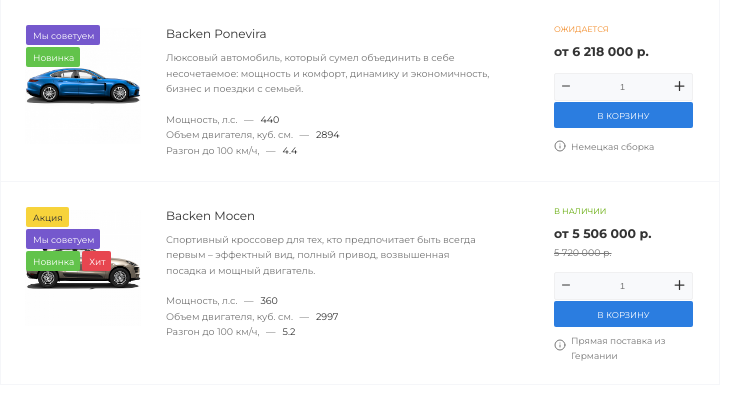
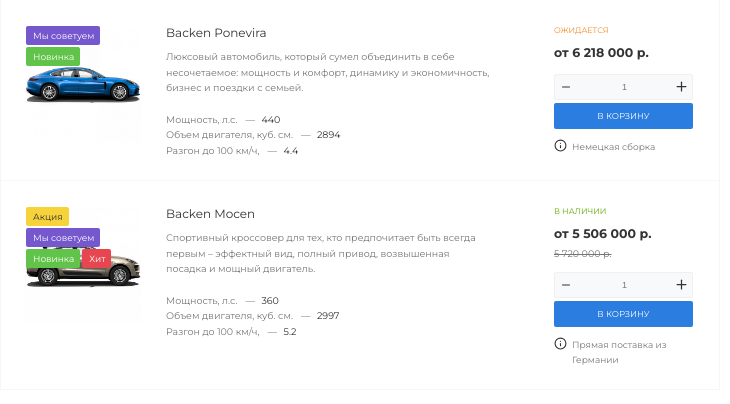
Before and after one commit to MarinaRacheeva/Boot_Camp, a PHP site: page / in a window 1280 px wide. Shown: the top 404 px of the page, without its empty margins (0-730 px from the left). Run offline with PHP 8.4, Linux system fonts and the light colour scheme.

Commit message:
Add files via upload

```diff
--- a/project_Marina_Racheeva/template/assets/css/screen.css
+++ b/project_Marina_Racheeva/template/assets/css/screen.css
@@ -16,7 +16,7 @@ h2 {
 }
 
 h3 {
-
+    color: #333333;
 }
 
 p {
@@ -27,6 +27,7 @@ a:link,
 a:visited,
 a:active {
     text-decoration: none;
+    color: #333333;
 }
 
 a:hover {
@@ -59,11 +60,11 @@ img {
     display: flex;
     flex-flow: row nowrap;
     flex: 0 1 100%;
-    padding: 28px 26px 21px 24px;
+    padding: 27px 26px 22px 24px;
 }
 @media (max-width: 480px) {
     .car__item {
-        padding: 35px 50px 37px 50px;
+        padding: 37px 50px 28px 53px;
         border: none;
     }
 }
@@ -81,7 +82,6 @@ img {
 .car__photo {
     display: block;
     flex: 0 0 116px;
-    margin: 0 25px 0 0;
     position: relative;
 }
 @media (max-width: 480px){
@@ -97,7 +97,7 @@ img {
 
 /*------------------------------marks-----------------------------------*/
 .marks {
-    margin: -4px 0 0 0;
+    margin: -2px 0 0 0;
     position: absolute;
     left: 0;
     top: 0;
@@ -119,14 +119,14 @@ img {
     float: left;
     font-size: 9px;
     margin: 1px;
-    padding: 6px 6px 5px 7px;
+    padding: 5px 6px 5px 7px;
     width: fit-content;
 }
 @media (max-width: 480px){
     .marks__item {
         font-size: 12px;
         margin: 2px;
-        padding: 7px 7px 7px 7px;
+        padding: 7px 8px 7px 9px;
     }
 }
 
@@ -162,15 +162,21 @@ img {
     display: flex;
     flex: 0 1 100%;
     flex-flow: column nowrap;
+    padding: 0 0 0 25px;
+    position: relative;
+}
+@media (max-width: 480px){
+    .car__info {
+        padding: 29px 0 0 0;
+    }
 }
 
 a.car__name {
-    color: #333333;
+
 }
 @media (max-width: 480px){
     a.car__name {
         font-size: 16px;
-        padding: 9px 0 0 0;
     }
 }
 
@@ -182,14 +188,13 @@ a.car__name:hover {
     font-size: 9.5px;
     flex: 0 1 auto;
     line-height: 15.5px;
-    padding: 10px 62px 15px 0;
+    padding: 10px 62px 16px 0;
 }
 @media (max-width: 480px){
     .car__description {
         font-size: 13px;
-        padding: 23px 0;
+        padding: 20px 0 19px 0;
         line-height: 19px;
-
     }
 }
 
@@ -205,94 +210,95 @@ a.car__name:hover {
     }
 }
 
-.character__name {
-	float: left;
-}
-
-.character__dash {
-    padding: 0 7px 0 4px;
+.character__name::after{
+    content: "—";
+    padding: 0 4px 0 8px;
 }
 @media (max-width: 480px){
-    .character__dash {
-        padding: 0 12px;
-
+    .character__name::after {
+        padding: 0 8px 0 12px;
     }
 }
 
 .character__value {
     color: #333333;
+
+
 }
 
-/*------------------------------buy-----------------------------------*/
-.buy{
+/*------------------------------car__buy-----------------------------------*/
+.car__buy{
     display: flex;
     flex-flow: column nowrap;
+
 }
 @media (max-width: 480px){
-    .buy{
+    .car__buy{
         display: flex;
         flex-flow: row nowrap;
         justify-content: space-between;
-        padding: 38px 0 0 0;
+        padding: 35px 0 0 0;
+        margin: 0 0 0 -1px;
     }
 }
 
-.buy__instruments {
+.car__buy-instruments {
     flex: 0 1;
     flex-flow: column nowrap;
+    margin: -1px 0 10px 0;
 }
 @media (max-width: 480px){
-    .buy__instruments {
+    .car__buy-instruments {
         flex-flow: column wrap;
+
     }
 }
 
-.buy__status {
+.car__buy-status {
     font-size: 8px;
-    margin: -3px 0 0 0;
     text-transform: uppercase;
     padding: 0 0 13px 0px;
 }
 @media (max-width: 480px){
-    .buy__status {
+    .car__buy-status {
         font-size: 11px;
-        padding: 0 0 20px 0px;
+        padding: 0 0 18px 0px;
     }
 }
 
-.buy__status_wait {
+.status_wait {
 	color: #f28c29;
 }
 
-.buy__status_in-stock {
+.status_in-stock {
 	color: #5fa800;
 }
 
-.buy__price {
+.car__buy-price {
     color: #333333;
     font-size: 12.5px;
     font-weight: bold;
 }
 @media (max-width: 480px){
-    .buy__price {
+    .car__buy-price {
         font-size: 17px;
     }
 }
 
-.buy__old-price {
+.car__buy-old-price {
     font-size: 9.5px;
     text-decoration: line-through;
     padding: 8px 0 0 0;
 }
 @media (max-width: 480px){
-    .buy__old-price {
+    .car__buy-old-price {
         font-size: 13px;
-        padding: 12px 0 0 0;
+        padding: 11px 0 0 0;
     }
 }
 
-/*------------------------------buy__quantity-----------------------------------*/
-.buy__quantity {
+/*------------------------------car__buy-quantity-----------------------------------*/
+.car__buy-quantity {
     background-color: #f8f9fb;
     box-sizing: border-box;
     border: 1px solid #f0f0f1;
@@ -301,12 +307,14 @@ a.car__name:hover {
     display: flex;
     justify-content: space-between;
     flex: 0 1;
-    margin: 14px 0 0 0;
+    height: 26px;
+    margin: 14px 0 2px 0;
     width: 139px;
 }
 @media (max-width: 480px){
-    .buy__quantity {
+    .car__buy-quantity {
         box-sizing: border-box;
+        height: 35px;
         margin: 20px 0 0 0;
         width: 193px;
     }
@@ -336,12 +344,12 @@ a.buy__quantity-btn-plus {
 }
 
 .plus-img {
-    padding: 0 5px 0 0;
+    padding: 4px 3px 0 0;
     width: 15px;
 }
 @media (max-width: 480px){
     .plus-img {
-        padding: 4px 7px 0 0;
+        padding: 9px 9px 0 0;
         width: 15px;
     }
 }
@@ -355,60 +363,72 @@ a.buy__quantity-btn-plus:hover {
     border: none;
     color: #777777;
     font-size: 9px;
-    padding: 0 0 0 1px;
+    padding: 0 0 0 3px;
     text-align: center;
     width: 20px;
+    outline: none;
 }
 @media (max-width: 480px){
     .buy__quantity-count {
         font-size: 13px;
+        padding: 0 0 0 2px;
     }
 }
-
+.buy__quantity-count::-webkit-inner-spin-button,
+.buy__quantity-count::-webkit-outer-spin-button {
+    -webkit-appearance: none;
+    margin:0;
+}
 /*------------------------------button-----------------------------------*/
-a.btn {
-
+.btn {
     background-color: #2b7de0;
     border-radius: 2px;
+    border: none;
     box-sizing: border-box;
     color: #ffffff;
     display: inline-block;
     flex: 0 1;
     font-size: 8.5px;
+    font-family: 'Montserrat', sans-serif;
     height: 26px;
     margin: 1px 0 0 0;
     text-align: center;
     text-decoration: none;
     text-transform: uppercase;
-    padding: 10px 0;
+    padding: 5px 0;
     width: 139px;
 }
 @media (max-width: 480px){
-    a.btn {
+    .btn {
         box-sizing: border-box;
         flex: 0 1;
         font-size: 12px;
-        height: 36px;
+        height: 35px;
         margin: 4px 0 0 0;
         text-decoration: none;
-        padding: 13px 0;
+        padding: 10px 0;
         width: 193px;
     }
 }
 
-a.btn:hover {
-
+.btn:hover {
 }
 
 /*------------------------------buy__info-----------------------------------*/
 .info {
     display: flex;
     justify-content: flex-start;
-    padding: 6px 0 0 0;
 }
 @media (max-width: 480px){
     .info {
        justify-content: flex-end;
+       padding: 13px 0 0 257px;
+       position: absolute;
+    }
+    .car:nth-child(2)
+    .info {
+       padding: 13px 0 0 176px;
+       position: absolute;
     }
 }
 
@@ -418,11 +438,11 @@ a.btn:hover {
 }
 
 .info__logo_size {
-    width: 12px;
+    width: 13px;
 }
 @media (max-width: 480px){
     .info__logo_size {
-        width: 16px;
+        width: 17px;
     }
 }
 
@@ -437,6 +457,6 @@ a.btn:hover {
         align-self: flex-start;
         font-size: 12px;
         line-height: 18px;
-        padding: 6px 0 0 0;
+        padding: 0 0 0 2px;
     }
 }
--- /dev/null
+++ b/project_Marina_Racheeva/template/assets/js/script.js
@@ -0,0 +1,27 @@
+'use strict';
+
+jQuery(function () {
+
+    $('.buy__quantity-btn-minus').click(function () {
+        let $input = $(this).parent().find('input');
+        let count = parseInt($input.val()) - 1;
+        if (count < 1) {
+            count = 1;
+        }
+        $input.val(count);
+        $input.change();
+        return false;
+    });
+
+    $('.buy__quantity-btn-plus').click(function () {
+        let $input = $(this).parent().find('input');
+        let count = parseInt($input.val()) + 1;
+        $input.val(count);
+        $input.change();
+        return false;
+    });
+
+
+
+
+});
--- a/project_Marina_Racheeva/template/index.html
+++ b/project_Marina_Racheeva/template/index.html
@@ -3,7 +3,7 @@
 
 <head>
     <meta charset="UTF-8">
-    <meta name="viewport" content="width=device-width, initial-scale=1.0">
+    <meta name="viewport" content="width=device-width, initial-scale=1.0, maximum-scale=1.0, user-scalable=no">
     <link type="text/css" rel="stylesheet" href="assets/css/reset.css" media="all">
     <link type="text/css" rel="stylesheet" href="assets/css/screen.css" media="all">
     <link
@@ -15,63 +15,64 @@
 <body>
     <ul class="cars">
         <li class="car__item car">
-
             <div class="car__photo">
-
                 <div class="marks">
-                    <a href="#" class="marks__item marks__item-action">Акция</a>
-                    <a href="#" class="marks__item marks__item-advice">Мы советуем</a>
-                    <a href="#" class="marks__item marks__item-new">Новинка</a>
-                    <a href="#" class="marks__item marks__item-hit">Хит</a>
+                    <div class="marks__item marks__item-action">Акция</div>
+                    <div class="marks__item marks__item-advice">Мы советуем</div>
+                    <div class="marks__item marks__item-new">Новинка</div>
+                    <div class="marks__item marks__item-hit">Хит</div>
                 </div>
-                <img class="car__photo-img" src="images/content/ponevira.png" alt="Backen Ponevira">
+                <a href="#" class="car__photo-img"><img src="images/content/ponevira.jpg" alt="Backen Ponevira"></a>
             </div>
             <div class="car__info">
-                <a href="#" class="car__name">Backen Ponevira</a>
+                <h3><a href="#" class="car__name">Backen Ponevira</a></h3>
                 <div class="car__description">Люксовый автомобиль, который сумел объединить в себе несочетаемое:
                     мощность и комфорт, динамику и экономичность, бизнес и поездки с семьей.</div>
-                <dl class="car__character">
-                    <dt class="character__name">Мощность, л.с. <span class="character__dash">—</span></dt>
-                    <dd class="character__value">440</dd>
-                    <dt class="character__name">Объем двигателя, куб. см. <span class="character__dash">—</span></dt>
-                    <dd class="character__value">2894</dd>
-                    <dt class="character__name">Разгон до 100 км/ч, <span class="character__dash">—</span></dt>
-                    <dd class="character__value">4.4</dd>
-                </dl>
-
+                <div class="car__character">
+                    <div class="car__power">
+                        <span class="character__name">Мощность, л.с.</span>
+                        <span class="character__value">440</span>
                     </div>
-            <div class="buy">
-                <div class="buy__instruments">
-                    <div class="buy__status buy__status_wait">Ожидается</div>
-                    <div class="buy__price">от 6 218 000 р.</div>
-
-
-                    <div class="buy__quantity">
+                    <div class="car__engine">
+                        <span class="character__name">Объем двигателя, куб. см.</span>
+                        <span class="character__value">2894</span>
+                    </div>
+                    <div class="car__acceleration">
+                        <span class="character__name">Разгон до 100 км/ч,</span>
+                        <span class="character__value">4.4</span>
+                    </div>
+                </div>
+            </div>
+            <div class="car__buy">
+                <div class="car__buy-instruments">
+                    <div class="car__buy-status status_wait">Ожидается</div>
+                    <div class="car__buy-price">от 6 218 000 р.</div>
+                    <form class="form__add">
+                        <div class="car__buy-quantity">
                             <a href="#" class="buy__quantity-btn-minus">
-                            <svg class="minus-img" xmlns="http://www.w3.org/2000/svg" viewBox="0 0 24 24" fill="none"
-                                stroke="currentColor" stroke-width="2" stroke-linecap="round" stroke-linejoin="round">
+                                <svg class="minus-img" xmlns="http://www.w3.org/2000/svg" viewBox="0 0 24 24"
+                                    fill="none" stroke="currentColor" stroke-width="2" stroke-linecap="round"
+                                    stroke-linejoin="round">
                                     <line x1="5" y1="12" x2="19" y2="12"></line>
                                 </svg>
                             </a>
-                        <input type="text" class="buy__quantity-count" name="count" value="1">
+                            <input type="number" class="buy__quantity-count" name="count" value="1" size="3">
                             <a href="#" class="buy__quantity-btn-plus">
-                            <svg class="plus-img" xmlns="http://www.w3.org/2000/svg" width="24" height="24"
-                                viewBox="0 0 24 24" fill="none" stroke="currentColor" stroke-width="2"
-                                stroke-linecap="round" stroke-linejoin="round">
+                                <svg class="plus-img" xmlns="http://www.w3.org/2000/svg" viewBox="0 0 24 24" fill="none"
+                                    stroke="currentColor" stroke-width="2" stroke-linecap="round"
+                                    stroke-linejoin="round">
                                     <line x1="12" y1="5" x2="12" y2="19"></line>
                                     <line x1="5" y1="12" x2="19" y2="12"></line>
                                 </svg>
                             </a>
                         </div>
-
-                    <a href="#" class="btn">В корзину</a>
+                        <input type="submit" class="btn" name="button" min="1" max="999" value="В корзину">
+                    </form>
                 </div>
-
                 <div class="info">
                     <a href="#" class="info__logo">
-                        <svg class="info__logo_size" xmlns="http://www.w3.org/2000/svg" width="24" height="24"
-                            viewBox="0 0 24 24" fill="none" stroke="currentColor" stroke-width="2"
-                            stroke-linecap="round" stroke-linejoin="round">
+                        <svg class="info__logo_size" xmlns="http://www.w3.org/2000/svg" viewBox="0 0 24 24" fill="none"
+                            stroke="currentColor" stroke-width="2" stroke-linecap="round" stroke-linejoin="round">
                             <circle cx="12" cy="12" r="10"></circle>
                             <line x1="12" y1="16" x2="12" y2="12"></line>
                             <line x1="12" y1="8" x2="12.01" y2="8"></line>
@@ -79,70 +80,69 @@
                     </a>
                     <div class="info__description">Немецкая сборка</div>
                 </div>
-
-
             </div>
         </li>
-
         <li class="car__item car">
-
             <div class="car__photo">
-
                 <div class="marks">
-                    <a href="#" class="marks__item marks__item-action">Акция</a>
-                    <a href="#" class="marks__item marks__item-advice">Мы советуем</a>
-                    <a href="#" class="marks__item marks__item-new">Новинка</a>
-                    <a href="#" class="marks__item marks__item-hit">Хит</a>
+                    <div class="marks__item marks__item-action">Акция</div>
+                    <div class="marks__item marks__item-advice">Мы советуем</div>
+                    <div class="marks__item marks__item-new">Новинка</div>
+                    <div class="marks__item marks__item-hit">Хит</div>
                 </div>
-                <img class="car__photo-img" src="images/content/mocen.png" alt="Backen Mocen">
+                <a href="#" class="car__photo-img"><img class="car__photo-img" src="images/content/mocen.jpg"
+                        alt="Backen Mocen"></a>
             </div>
             <div class="car__info">
-                <a href="#" class="car__name">Backen Mocen</a>
+                <h3><a href="#" class="car__name">Backen Mocen</a></h3>
                 <div class="car__description">Спортивный кроссовер для тех, кто предпочитает быть всегда первым –
                     эффектный вид, полный привод, возвышенная посадка и мощный двигатель.</div>
-                <dl class="car__character">
-                    <dt class="character__name">Мощность, л.с. <span class="character__dash">—</span></dt>
-                    <dd class="character__value">360</dd>
-                    <dt class="character__name">Объем двигателя, куб. см. <span class="character__dash">—</span></dt>
-                    <dd class="character__value">2997</dd>
-                    <dt class="character__name">Разгон до 100 км/ч, <span class="character__dash">—</span></dt>
-                    <dd class="character__value">5.2</dd>
-                </dl>
-
+                <div class="car__character">
+                    <div class="car__power">
+                        <span class="character__name">Мощность, л.с.</span>
+                        <span class="character__value">360</span>
                     </div>
-            <div class="buy">
-                <div class="buy__instruments">
-                    <div class="buy__status buy__status_in-stock">В наличии</div>
-                    <div class="buy__price">от 5 506 000 р.</div>
-                    <div class="buy__old-price">5 720 000 р.</div>
-
-
-                    <div class="buy__quantity">
+                    <div class="car__engine">
+                        <span class="character__name">Объем двигателя, куб. см.</span>
+                        <span class="character__value">2997</span>
+                    </div>
+                    <div class="car__acceleration">
+                        <span class="character__name">Разгон до 100 км/ч,</span>
+                        <span class="character__value">5.2</span>
+                    </div>
+                </div>
+            </div>
+            <div class="car__buy">
+                <div class="car__buy-instruments">
+                    <div class="car__buy-status status_in-stock">В наличии</div>
+                    <div class="car__buy-price">от 5 506 000 р.</div>
+                    <div class="car__buy-old-price">5 720 000 р.</div>
+                    <form class="form__add">
+                        <div class="car__buy-quantity">
                             <a href="#" class="buy__quantity-btn-minus">
-                            <svg class="minus-img" xmlns="http://www.w3.org/2000/svg" viewBox="0 0 24 24" fill="none"
-                                stroke="currentColor" stroke-width="2" stroke-linecap="round" stroke-linejoin="round">
+                                <svg class="minus-img" xmlns="http://www.w3.org/2000/svg" viewBox="0 0 24 24"
+                                    fill="none" stroke="currentColor" stroke-width="2" stroke-linecap="round"
+                                    stroke-linejoin="round">
                                     <line x1="5" y1="12" x2="19" y2="12"></line>
                                 </svg>
                             </a>
-                        <input type="text" class="buy__quantity-count" name="count" value="1">
+                            <input type="number" class="buy__quantity-count" name="count" value="1" size="3">
                             <a href="#" class="buy__quantity-btn-plus">
-                            <svg class="plus-img" xmlns="http://www.w3.org/2000/svg" width="24" height="24"
-                                viewBox="0 0 24 24" fill="none" stroke="currentColor" stroke-width="2"
-                                stroke-linecap="round" stroke-linejoin="round">
+                                <svg class="plus-img" xmlns="http://www.w3.org/2000/svg" viewBox="0 0 24 24" fill="none"
+                                    stroke="currentColor" stroke-width="2" stroke-linecap="round"
+                                    stroke-linejoin="round">
                                     <line x1="12" y1="5" x2="12" y2="19"></line>
                                     <line x1="5" y1="12" x2="19" y2="12"></line>
                                 </svg>
                             </a>
                         </div>
-
-                    <a href="#" class="btn">В корзину</a>
+                        <input type="submit" class="btn" value="В корзину">
+                    </form>
                 </div>
-
                 <div class="info">
                     <a href="#" class="info__logo">
-                        <svg class="info__logo_size" xmlns="http://www.w3.org/2000/svg" width="24" height="24"
-                            viewBox="0 0 24 24" fill="none" stroke="currentColor" stroke-width="2"
-                            stroke-linecap="round" stroke-linejoin="round">
+                        <svg class="info__logo_size" xmlns="http://www.w3.org/2000/svg" viewBox="0 0 24 24" fill="none"
+                            stroke="currentColor" stroke-width="2" stroke-linecap="round" stroke-linejoin="round">
                             <circle cx="12" cy="12" r="10"></circle>
                             <line x1="12" y1="16" x2="12" y2="12"></line>
                             <line x1="12" y1="8" x2="12.01" y2="8"></line>
@@ -150,16 +150,14 @@
                     </a>
                     <div class="info__description">Прямая поставка из Германии</div>
                 </div>
+            </div>
+        </li>
 
-
-            </div>
-
-        </li>
     </ul>
-
-
-
-
+    <script src="https://cdnjs.cloudflare.com/ajax/libs/jquery/3.5.1/jquery.js"
+        integrity="sha512-WNLxfP/8cVYL9sj8Jnp6et0BkubLP31jhTG9vhL/F5uEZmg5wEzKoXp1kJslzPQWwPT1eyMiSxlKCgzHLOTOTQ=="
+        crossorigin="anonymous"></script>
+    <script src="assets/js/script.js"></script>
 </body>
 
 </html>
```
Also changed, not shown: project_Marina_Racheeva/template/images/content/mocen.jpg (added), project_Marina_Racheeva/template/images/content/ponevira.jpg (added). Lines whose indentation alone changed are shown as unchanged.
